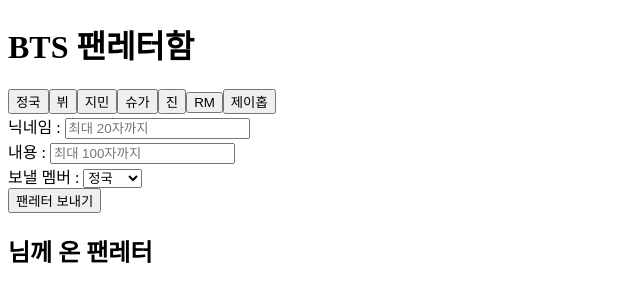
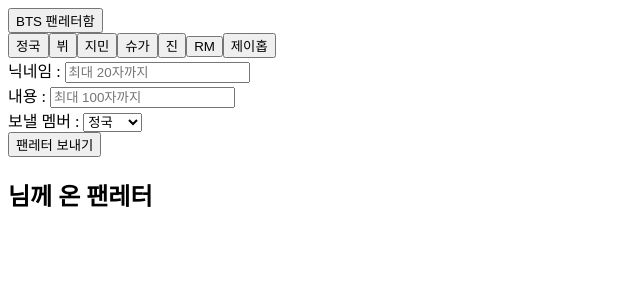
Before and after one commit to gkstnadl/React-week-2-test, a React (Create React App) app: page / in a window 1280 px wide. Shown: the top 302 px of the page, without its empty margins (0-640 px from the left). Built offline with nearby package versions, Linux system fonts and the light colour scheme.

Commit message:
메인 화면의 'BTS 팬레터함'을 홈버튼처럼 만들기

```diff
--- a/src/pages/Main/Main.jsx
+++ b/src/pages/Main/Main.jsx
@@ -1,4 +1,5 @@
 import React, { useState } from 'react';
+import { useNavigate } from 'react-router-dom';
 import MemberButton from '../../components/MemberButton';
 import InputFanLetter from '../../components/InputFanLetter';
 import useFanLetters from '../../components/useFanLetters';
@@ -10,13 +11,18 @@
   const [fanLetters, addFanLetter] = useFanLetters();
   const [selectedMember, setSelectedMember] = useState(null); /**현재 선택된 멤버 상태 관리*/
 
+  const navigate = useNavigate();
+  const goToHome = () => {
+    navigate('/');
+  };
+
   const handleMemberClick = (member) => {
     setSelectedMember(member);
   };
 
   return (
     <div>
-      <h1>BTS 팬레터함</h1>
+      <button onClick={goToHome}>BTS 팬레터함</button>
       <div>
         {members.map((member) => (
           <MemberButton key={member} member={member} onClick={() => handleMemberClick(member)} />
```
